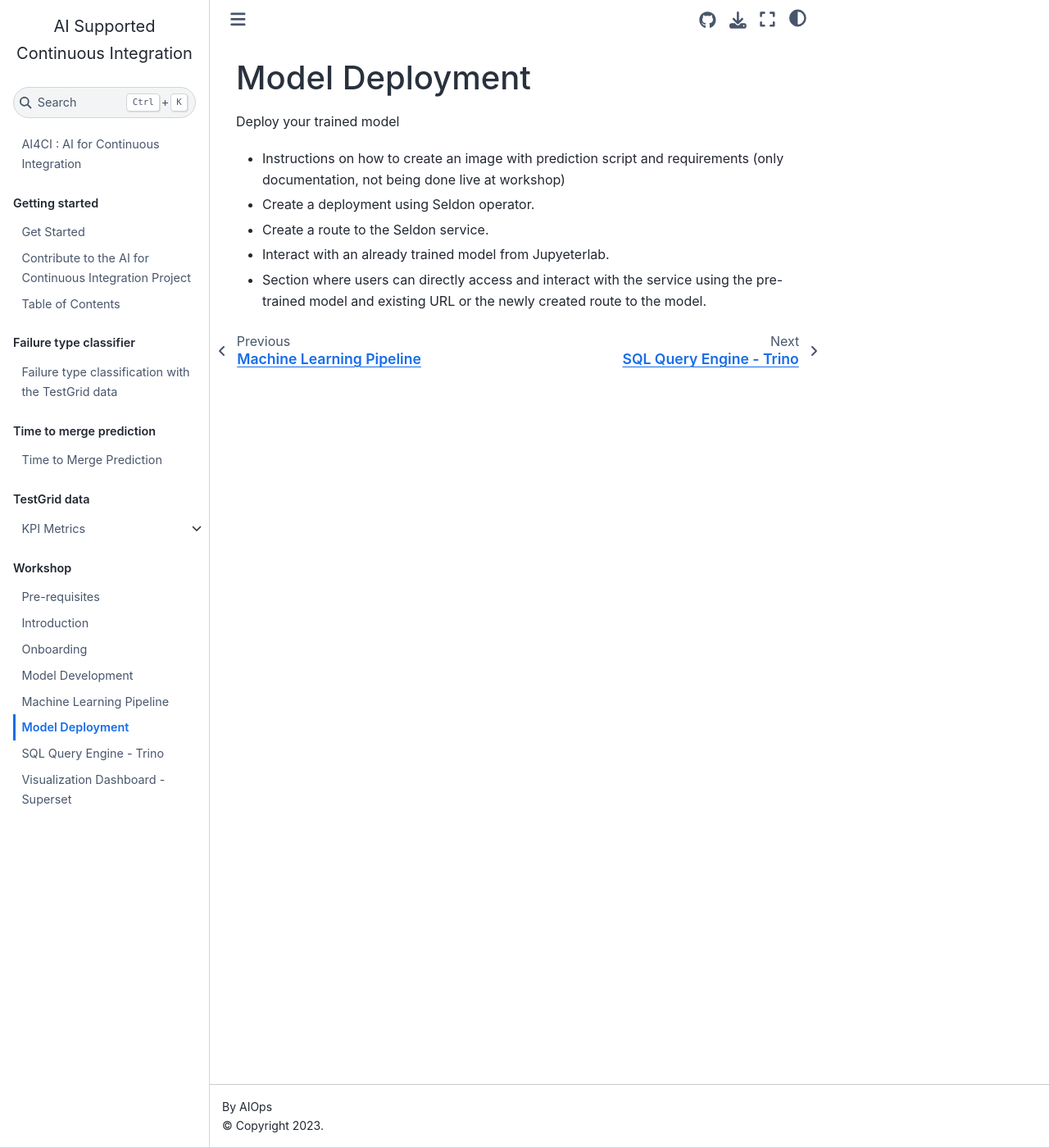
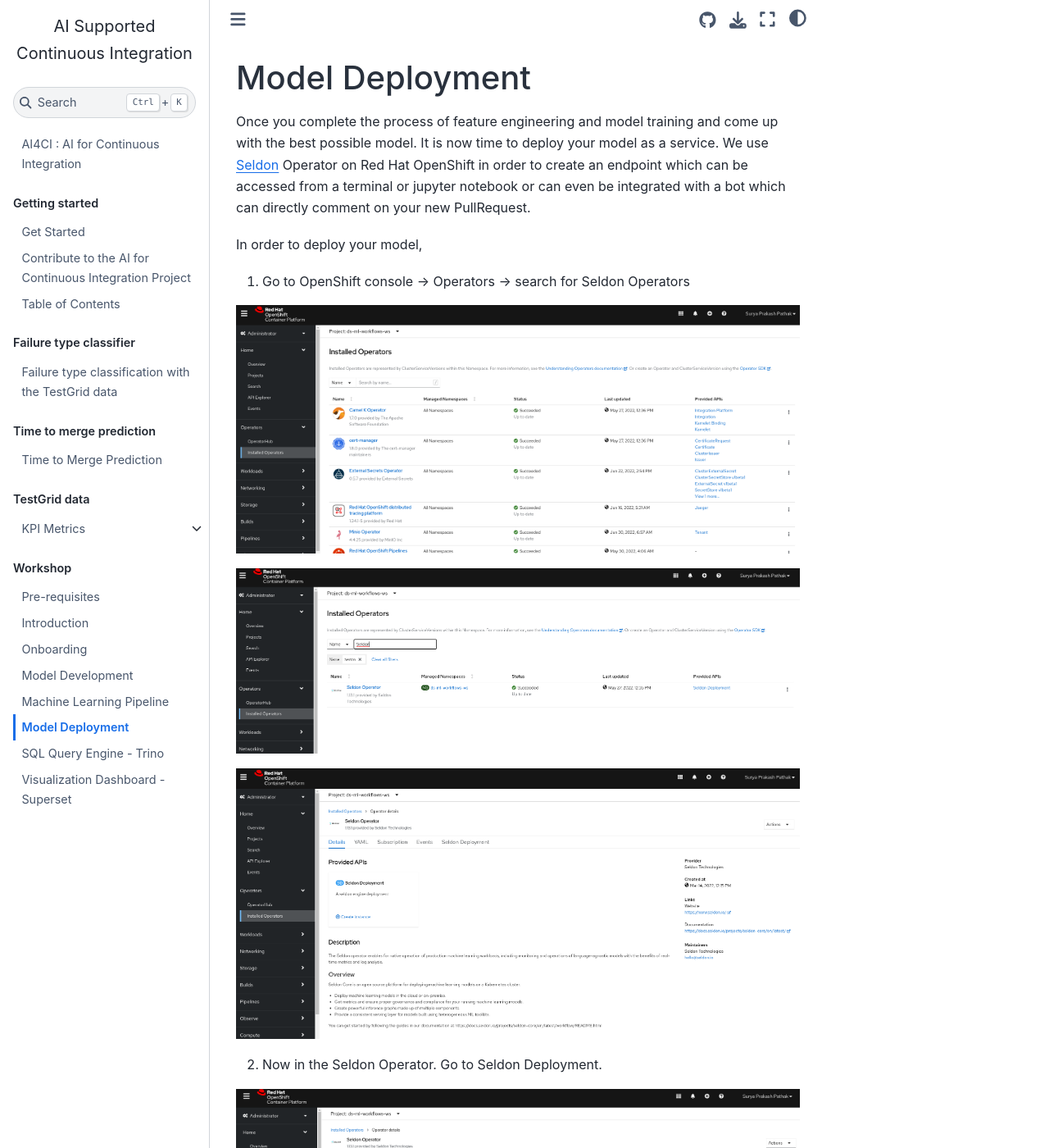
Before and after one commit to aicoe-aiops/ocp-ci-analysis, a Jupyter Book: the page built from docs/workshop/model_deployment.md, in a window 1280 px wide and 1400 px high. Shown: the whole window at 82% size. Built offline with Jupyter Book 1.0.4 settings and Sphinx 7.4.7 and the Sphinx Book theme 1.1.4, drawn with Linux system fonts in a browser that asks for light colours; pages that are not in the unit, such as notebooks, are missing from menus; comment, search, counter and statistics services are not loaded; some of the changed text lies outside the part shown.

Commit message:
Added model deployment instruction file

```diff
--- a/docs/workshop/model_deployment.md
+++ b/docs/workshop/model_deployment.md
@@ -1,8 +1,53 @@
 # Model Deployment
 
-Deploy your trained model
-* Instructions on how to create an image with prediction script and requirements (only documentation, not being done live at workshop)
-* Create a deployment using Seldon operator.
-* Create a route to the Seldon service.
-* Interact with an already trained model from Jupyeterlab.
-* Section where users can directly access and interact with the service using the pre-trained model and existing URL or the newly created route to the model.
+Once you complete the process of feature engineering and model training and come up with the best possible model. It is now time to deploy your model as a service. We use [Seldon](https://docs.seldon.io/projects/seldon-core/en/latest/wrappers/s2i.html) Operator on Red Hat OpenShift in order to create an endpoint which can be accessed from a terminal or jupyter notebook or can even be integrated with a bot which can directly comment on your new PullRequest.
+
+In order to deploy your model,
+
+1. Go to OpenShift console -> Operators -> search for Seldon Operators
+
+![deployment_config](../assets/images/OpenShift_console1.png)
+
+![deployment_config](../assets/images/OpenShift_console2.png)
+
+![deployment_config](../assets/images/OpenShift_console3.png)
+
+2. Now in the Seldon Operator. Go to Seldon Deployment.
+
+![deployment_config](../assets/images/OpenShift_console4.png)
+
+Here you can see the list of different Seldon Deployments.
+
+3. In order to create a new deployment, click on "Create SeldonDeployment". After that click on "YAML view"
+
+![deployment_config](../assets/images/OpenShift_console5.png)
+
+4. In the YAML view, you need to update the yaml file with the deployment config file you have created. You copy the contents from deployment config file from your origin repo and paste it here. Once you paste it, you click to create your deployment file.
+
+![deployment_config](../assets/images/OpenShift_console6.png)
+
+5. Now once you create your deployment file. Check the status of the deployment file you have created from the status bar shown in the image below.
+
+![deployment_config](../assets/images/OpenShift_console4.png)
+
+6. Once you create your deployment. Next step is to create a route to get the endpoints. In order to go to routes, click on "Networking" -> Routes.
+
+![deployment_config](../assets/images/OpenShift_console7.png)
+
+Here you can again see the list of different routes for different services. In order to create your own, click on "Create Route" and create a custom service by adding details like such:
+
+![deployment_config](../assets/images/OpenShift_console8.png)
+
+- Name : You can give any name you like
+- Host name: It will be generated later. No need to write.
+- Path : /predict
+- Service: It is the classifier service from the yaml file created while creating Seldon Deployments. You can select that service from the drop down. If you need to check it, you can go to services and clicking on it will show us the owner of the service.
+- Target Service: After you select your service, you should see the target port to be either 9000/6000/5000. You can select 9000.
+
+7. Now click to create a service. Once you do that. Your route will be created which contains model endpoint location.
+
+![deployment_config](../assets/images/OpenShift_console9.png)
+
+Great!! You just deployed a custom model with Seldon.
+
+Now, we will use this model endpoint in the [model inference](https://github.com/aicoe-aiops/ocp-ci-analysis/blob/master/notebooks/time-to-merge-prediction/thoth-station/thoth_model_inference.ipynb) notebook and predict the outcome.
```
Also changed, not shown: docs/assets/images/OpenShift_console1.png (added), docs/assets/images/OpenShift_console2.png (added), docs/assets/images/OpenShift_console3.png (added), docs/assets/images/OpenShift_console4.png (added), docs/assets/images/OpenShift_console5.png (added), docs/assets/images/OpenShift_console6.png (added), docs/assets/images/OpenShift_console7.png (added), docs/assets/images/OpenShift_console8.png (added), docs/assets/images/OpenShift_console9.png (added), docs/assets/images/deployment_config.png (added).
